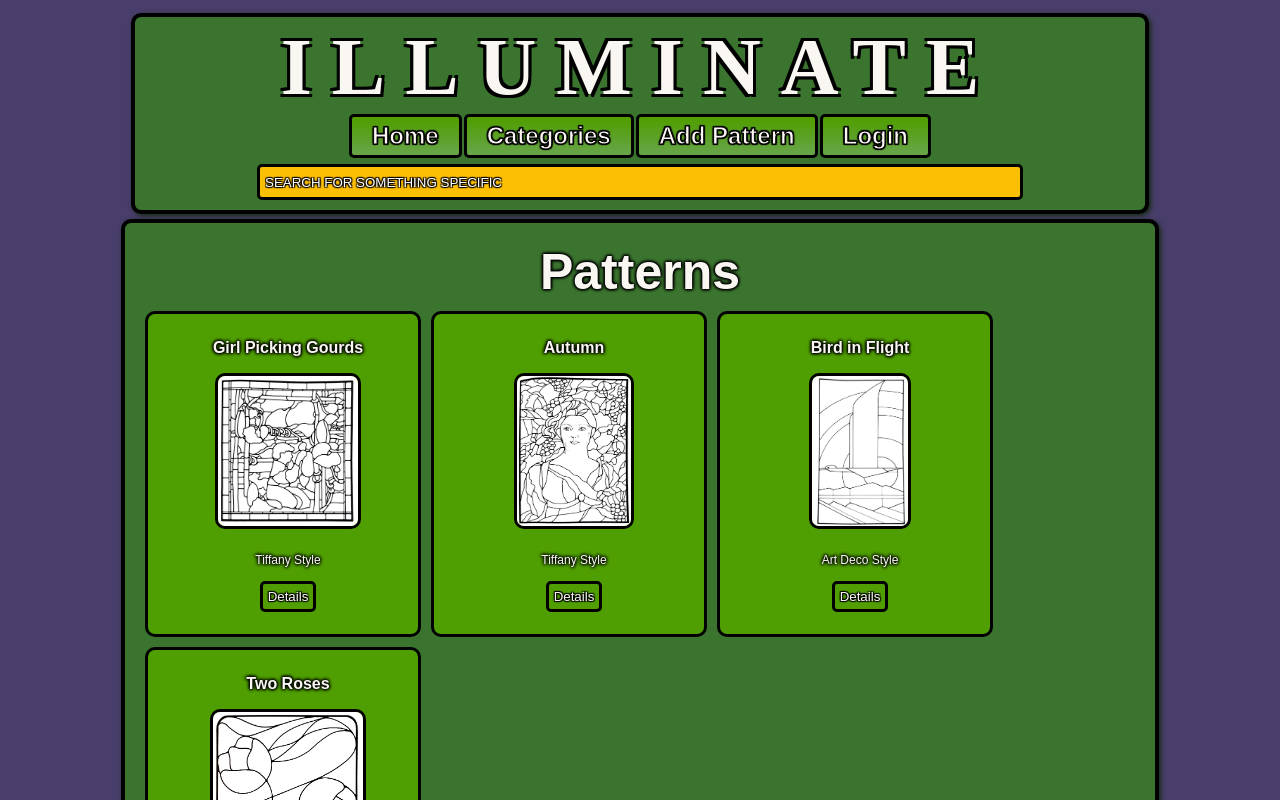
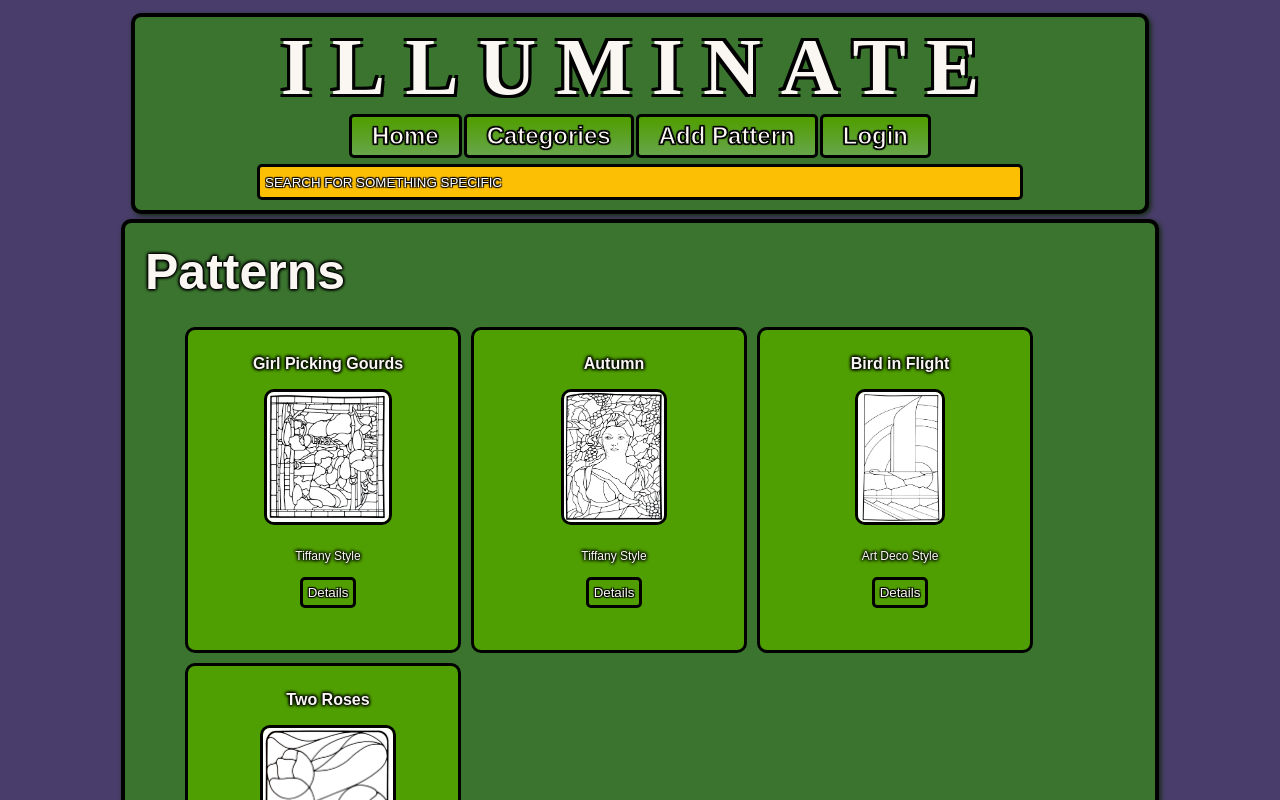
Before and after one commit to ARElton/illuminate-frontend, a React (Create React App) app: page / in a window 1280 px wide. Shown: the top 800 px of the page. Built offline with nearby package versions, Linux system fonts and the light colour scheme; data requests are answered from the project's data file; a web font is replaced by a local one.

Commit message:
css tweak

```diff
--- a/src/index.css
+++ b/src/index.css
@@ -123,9 +123,10 @@ header input {
 
 /*------ PatternList -------*/
 .pattern-list {
-  /* display: flex;
+  display: flex;
   flex-direction: row;
-  flex-wrap: wrap; */
+  flex-wrap: wrap;
+  align-items: center;
   background: #3b742fff;
   padding: 15px;
   margin: 0px;
@@ -152,14 +153,15 @@ header input {
 
 /*------ PatternTile -------*/
 .pattern-card-list{
-  list-style-type: none;
+  /* list-style-type: none;
   margin: 0;
   padding: 0;
-  text-align: center;
+  text-align: center; */
   display: flex;
   flex-direction: row;
   flex-wrap: wrap;
-
+  /* justify-items: flex-start;
+  align-items: center; */
 }
 .pattern-card {
   list-style-type: none;
@@ -198,7 +200,7 @@ header input {
 }
 .pattern-card img {
   max-width: 150px;
-  max-height: 150px;
+  max-height: 130px;
   margin: 10px;
   border: 3px solid black;
   border-radius: 10px;
```
